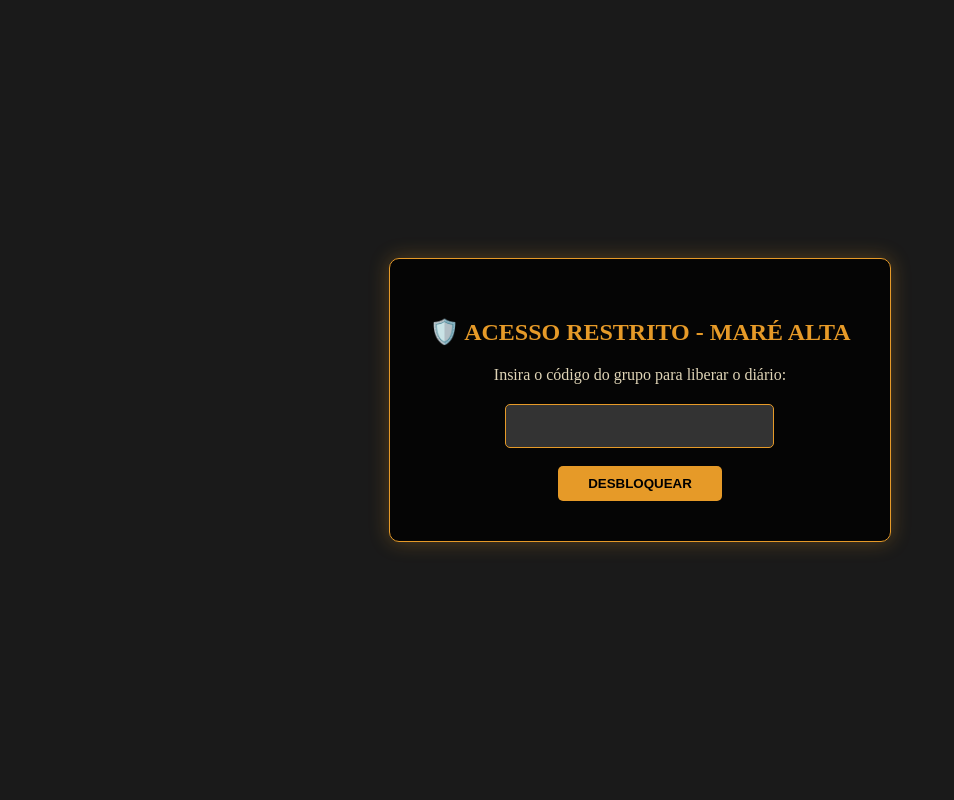
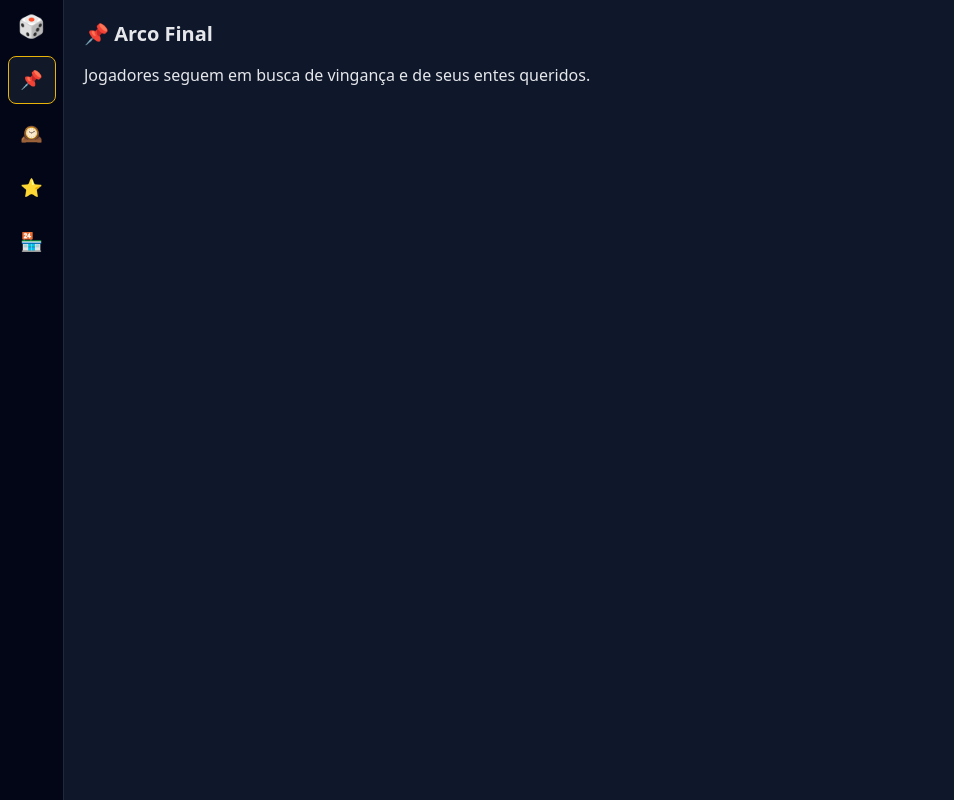
Before and after one commit to AxlDog/DnD-DM-Helper, a plain HTML site: page index.html in a window 1280 px wide. Shown: the whole page, without its empty margins (0-954 px from the left). Drawn offline with nearby package versions, Linux system fonts and the light colour scheme.

Commit message:
Update index.html

```diff
--- a/index.html
+++ b/index.html
@@ -8,18 +8,6 @@
     <link rel="stylesheet" href="style.css">
   </head>
   <body>
-      <div id="lockscreen" style="position: fixed; top: 0; left: 0; width: 100%; height: 100%; background: #1a1a1a; z-index: 9999; display: flex; flex-direction: column; align-items: center; justify-content: center; color: #E69A28; font-family: 'Cinzel', serif;">
-        <div style="text-align: center; background: rgba(0,0,0,0.8); padding: 40px; border-radius: 10px; border: 1px solid #E69A28; box-shadow: 0 0 20px rgba(230, 154, 40, 0.3);">
-          <h2 style="margin-bottom: 20px;">🛡️ ACESSO RESTRITO - MARÉ ALTA</h2>
-          <p style="color: #e0d5b7; margin-bottom: 20px;">Insira o código do grupo para liberar o diário:</p>
-          <input type="password" id="inputSenha" style="padding: 10px; border-radius: 5px; border: 1px solid #E69A28; background: #333; color: white; text-align: center; font-size: 1.2em;">
-          <br><br>
-          <button onclick="verificarAcesso()" style="padding: 10px 30px; background: #E69A28; color: black; border: none; border-radius: 5px; cursor: pointer; font-weight: bold;">
-            DESBLOQUEAR
-          </button>
-          <p id="erroSenha" style="color: #ff4444; margin-top: 15px; display: none;">Código incorreto, aventureiro.</p>
-        </div>
-      </div>
     <div class="app">
       <aside class="sidebar">
         <div class="logo">🎲</div>
```
